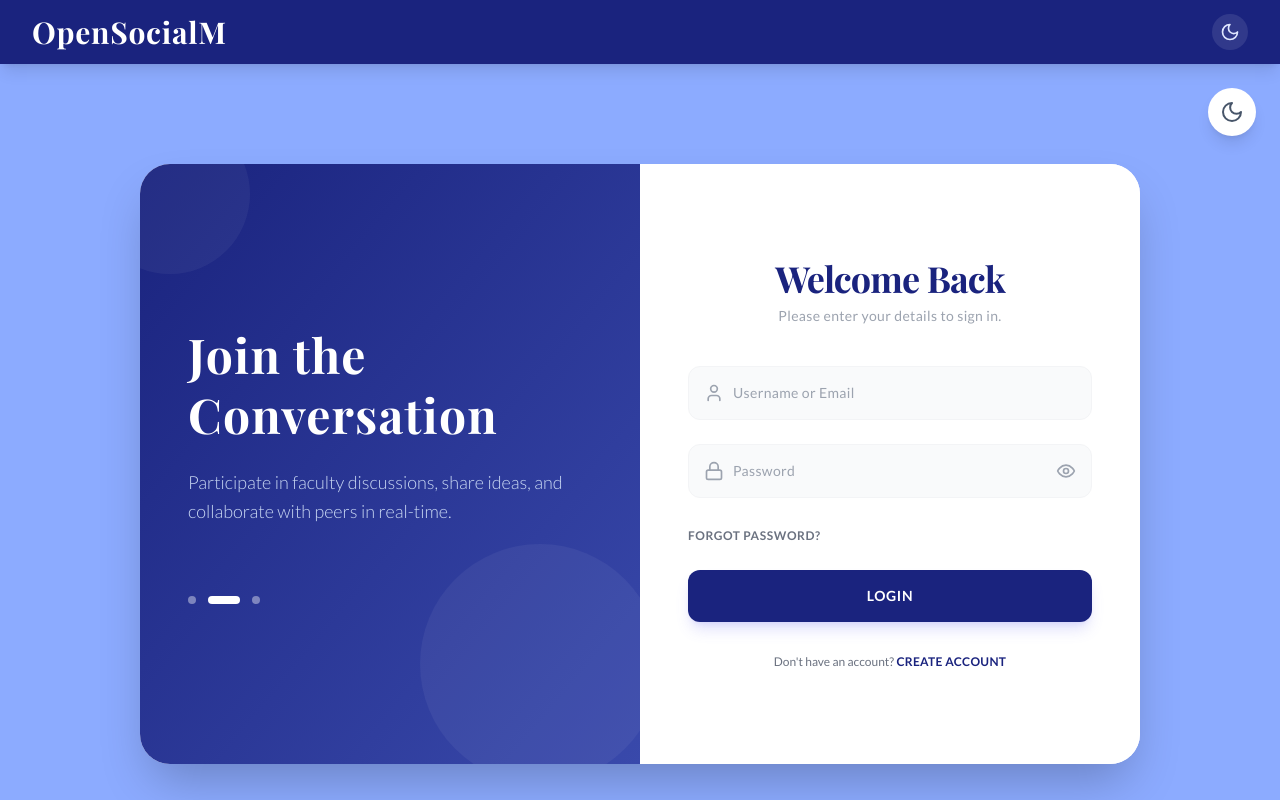
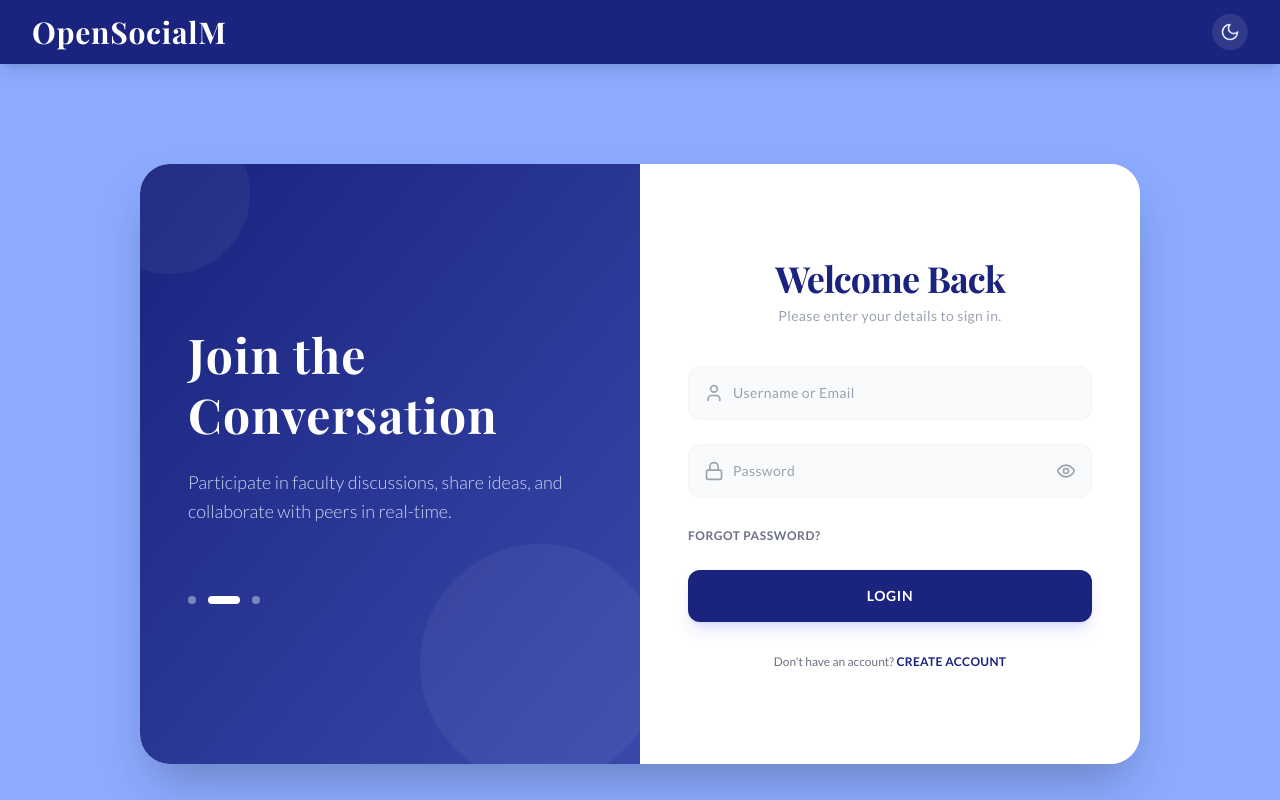
Before and after one commit to Sandun441/OpenSocialM, a React (Create React App) app in the folder frontend/: page /login in a window 1280 px wide. Shown: the top 800 px of the page. Built offline with nearby package versions, Linux system fonts and the light colour scheme; a web font is replaced by a local one.

Commit message:
Update Login.js

```diff
--- a/frontend/src/components/auth/Login.js
+++ b/frontend/src/components/auth/Login.js
@@ -2,7 +2,7 @@ import { useState, useContext, useEffect } from 'react';
 import { useNavigate, Link } from 'react-router-dom';
 import { AuthContext } from '../../context/authContext';
 // Added Eye and EyeOff to the imports
-import { User, Lock, Moon, Sun, Eye, EyeOff } from 'lucide-react';
+import { User, Lock, Eye, EyeOff } from 'lucide-react';
 
 export default function Login() {
   const [formData, setFormData] = useState({
@@ -18,12 +18,6 @@ export default function Login() {
 
   // --- CAROUSEL STATE ---
   const [currentSlide, setCurrentSlide] = useState(0);
-
-  // --- THEME STATE ---
-  const [darkMode, setDarkMode] = useState(
-    localStorage.getItem('theme') === 'dark' ||
-    (!localStorage.getItem('theme') && window.matchMedia('(prefers-color-scheme: dark)').matches)
-  );
 
   const { login, user } = useContext(AuthContext);
   const navigate = useNavigate();
@@ -49,16 +43,6 @@ export default function Login() {
     }, 5000);
     return () => clearInterval(interval);
   }, [slides.length]);
-
-  useEffect(() => {
-    if (darkMode) {
-      document.documentElement.classList.add('dark');
-      localStorage.setItem('theme', 'dark');
-    } else {
-      document.documentElement.classList.remove('dark');
-      localStorage.setItem('theme', 'light');
-    }
-  }, [darkMode]);
 
   useEffect(() => {
     if (user) navigate('/dashboard', { replace: true });
@@ -90,13 +74,6 @@ export default function Login() {
 
   return (
     <div className="min-h-screen bg-[#8CABFF] dark:bg-slate-900 transition-colors duration-300 flex items-center justify-center p-4 relative font-['Lato']">
-
-      <button
-        onClick={() => setDarkMode(!darkMode)}
-        className="absolute top-6 right-6 p-3 rounded-full bg-white dark:bg-slate-800 shadow-lg text-slate-600 dark:text-yellow-400 transition-all transform hover:scale-110 z-50"
-      >
-        {darkMode ? <Sun size={24} /> : <Moon size={24} />}
-      </button>
 
       <div className="bg-white dark:bg-slate-800 rounded-[30px] shadow-2xl overflow-hidden flex w-full max-w-[1000px] min-h-[600px] transition-colors duration-300">
 
```
